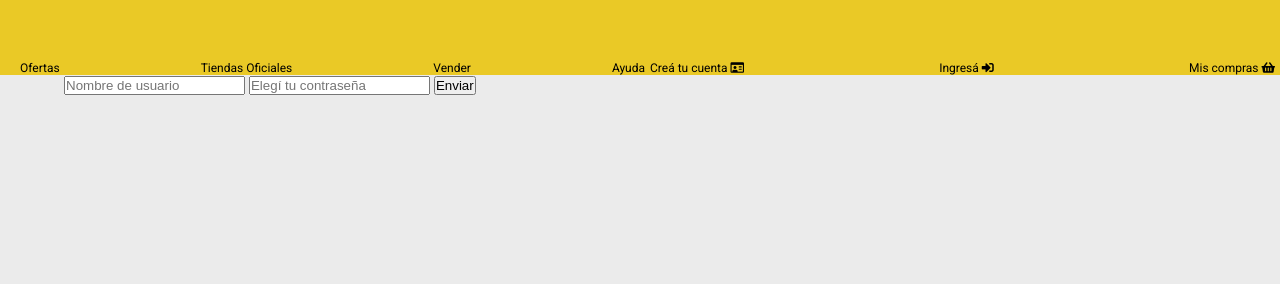
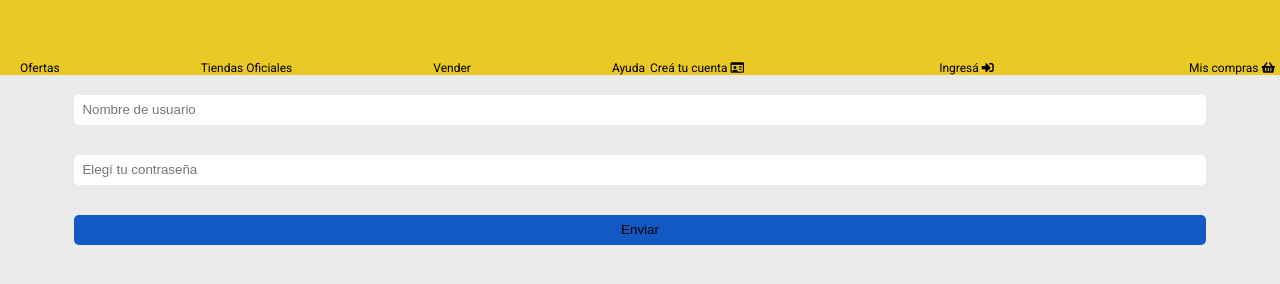
Before and after one commit to MatiusCejah/peer-review, a website: page views/login.html in a window 1280 px wide. Shown: the part 260-544 px from the top of the page. Drawn offline with Linux system fonts and the light colour scheme; files that its build step writes are made by us from their sources; files whose address does not match are found by name.

Commit message:
login fixed

```diff
--- a/views/login.html
+++ b/views/login.html
@@ -8,6 +8,23 @@
         <link rel="stylesheet" href="https://cdnjs.cloudflare.com/ajax/libs/font-awesome/5.11.2/css/all.min.css">
         <link rel="stylesheet" href="css/styles.css">
     </head>
+    <style>
+        form{
+            display: flex;
+            flex-direction: column;
+        }
+        input{
+            height: 30px;
+            border-radius: 5px;
+            border-width: 0px;
+            padding: 1px;
+            margin: 10px;
+            margin-top: 20px;
+        }
+        #send{
+            background-color: #1259c3;
+        }
+    </style>
     <body>
         <header>
             <div class="top-header">
@@ -39,9 +56,9 @@
         </header>
         <main class="login">
             <form action="/" method="POST">
-                <input type="text" name="user" placeholder="Nombre de usuario">
-                <input type="password" name="pass" placeholder="Elegí tu contraseña">
-                <input type="submit" value="Enviar">
+                <input type="text" name="user" placeholder="  Nombre de usuario">
+                <input type="password" name="pass" placeholder="  Elegí tu contraseña">
+                <input type="submit" value="Enviar" id="send">
             </form>
         </main>
         <footer>
```
